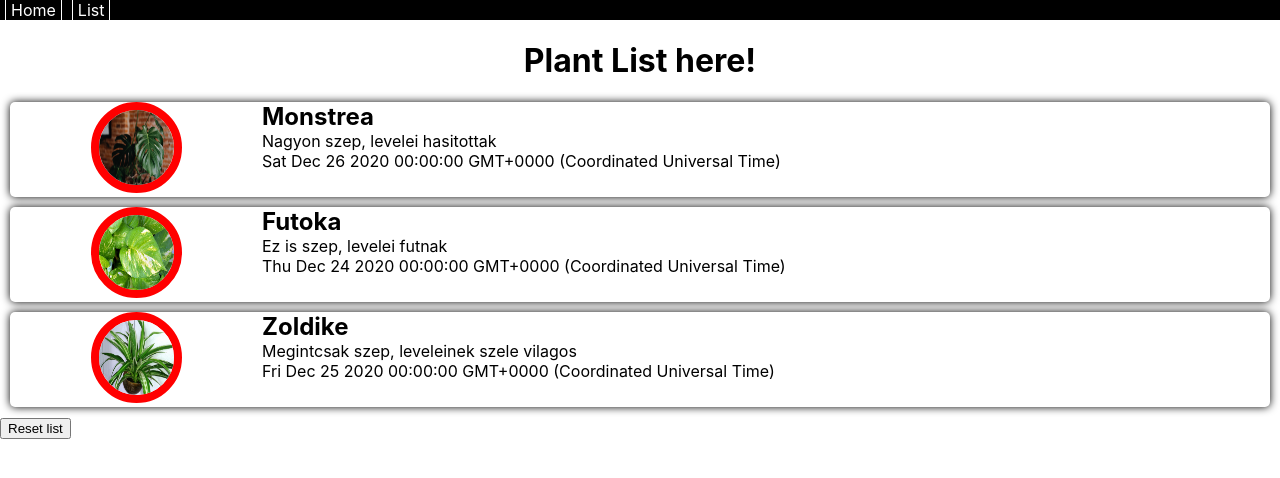
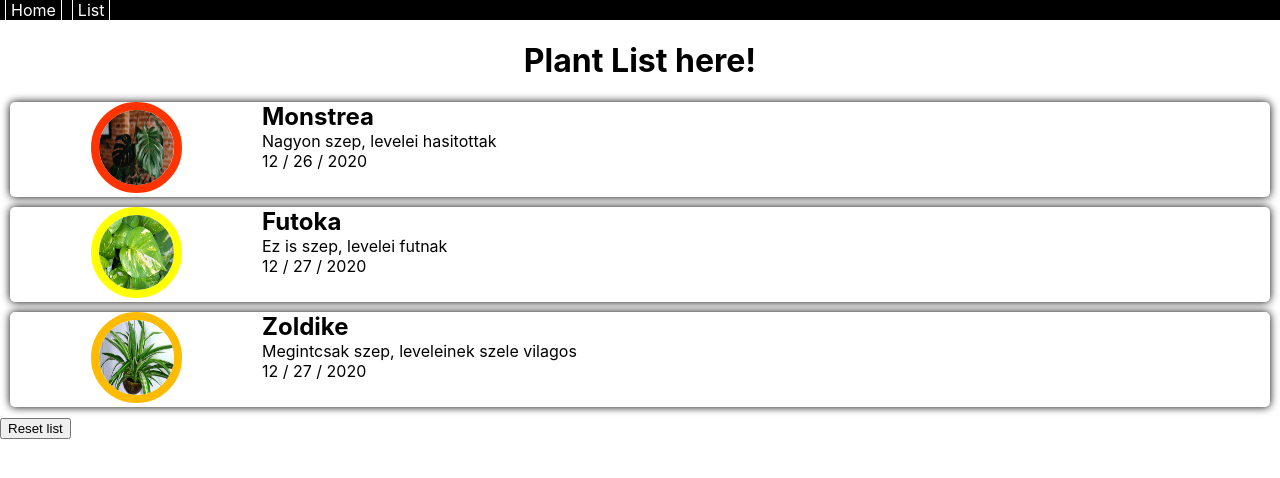
Before and after one commit to champion-street/plantation-frontend, a React (Create React App) app: page / in a window 1280 px wide. Both pictures are taken after a click on the element "List". Shown: the top 478 px of the page. Built offline with nearby package versions, Linux system fonts and the light colour scheme.

Commit message:
color percent calculation

```diff
--- a/src/App.tsx
+++ b/src/App.tsx
@@ -31,7 +31,7 @@ class App extends React.Component<IAppProps> {
     }
 
     componentDidMount() {
-        const plants = examplePlants;
+        const plants = [...examplePlants];
         this.props.savePlants(plants);
     }
 
--- a/src/common/functions.ts
+++ b/src/common/functions.ts
@@ -7,3 +7,43 @@ export function navigate(path: string, avoidScrollToTop: boolean = false): void
         window.scrollTo(0, 0);
     }
 }
+
+export function colorCalculator(wateringDeadLine: Date, lastWatered: Date): string {
+    const nowTime = Math.floor((new Date(Date.now())).getTime() / 10000);
+    const wateredTime = Math.floor(lastWatered.getTime() / 10000);
+    const deadlineTime = Math.floor(wateringDeadLine.getTime() / 10000);
+    const hundredPercent = deadlineTime - wateredTime;
+
+    const onePercent = Math.floor(hundredPercent / 100);
+    const actualPercent =  Math.floor((nowTime - wateredTime) / onePercent);
+    console.group('Percentages: ')
+        console.log('hundredPercent: ', hundredPercent);
+        console.log('onePercent: ', onePercent);
+        console.log('actual: ', Math.floor(nowTime - wateredTime) );
+        console.log('actualPercent: ', actualPercent);
+    console.groupEnd();
+    if (actualPercent > 100) {
+        return 'hundred';
+    } else if (actualPercent >= 0 && actualPercent <= 10) {
+        return 'zero';
+    } else if (actualPercent > 10 && actualPercent <= 20) {
+        return 'ten';
+    } else if (actualPercent > 20 && actualPercent <= 30) {
+        return 'twenty';
+    } else if (actualPercent > 30 && actualPercent <= 40) {
+        return 'thirty'
+    } else if (actualPercent > 40 && actualPercent <= 50) {
+        return 'forty'
+    } else if (actualPercent > 50 && actualPercent <= 60) {
+        return 'fifty'
+    } else if (actualPercent > 60 && actualPercent <= 70) {
+        return 'sixty'
+    } else if (actualPercent > 70 && actualPercent <= 80) {
+        return 'seventy'
+    } else if (actualPercent > 80 && actualPercent <= 90) {
+        return 'eighty'
+    } else if (actualPercent > 90 && actualPercent <= 100) {
+        return 'ninety';
+    }
+    return 'fail';
+}
--- a/src/common/interfaces.ts
+++ b/src/common/interfaces.ts
@@ -4,5 +4,7 @@ export interface IPlant {
     name: string;
     description: string;
     isWatered: boolean;
-    lastWatered: string | number | Date;
+    lastWatered: Date;
+    wateringDeadline: Date;
+    wateringCycle: number;
 }
--- a/src/common/sampleData.ts
+++ b/src/common/sampleData.ts
@@ -8,19 +8,25 @@ export const examplePlants: IPlant[] = [
         image: './images/monstrea.jpg',
         isWatered: false,
         lastWatered: new Date('12/26/2020'),
+        wateringCycle: 3,
+        wateringDeadline: new Date('12/29/2020'),
     }, {
         id: 2,
         name: 'Futoka',
         description: 'Ez is szep, levelei futnak',
         image: './images/futoka.jpg',
         isWatered: false,
-        lastWatered: new Date('12/24/2020'),
+        lastWatered: new Date('12/27/2020'),
+        wateringCycle: 4,
+        wateringDeadline: new Date('12/31/2020'),
     }, {
         id: 3,
         name: 'Zoldike',
         description: 'Megintcsak szep, leveleinek szele vilagos',
         image: './images/zoldike.jpg',
         isWatered: false,
-        lastWatered: new Date('12/25/2020'),
+        lastWatered: new Date('12/27/2020'),
+        wateringCycle: 3,
+        wateringDeadline: new Date('12/30/2020'),
     }
 ]
--- a/src/components/PlantComponent.tsx
+++ b/src/components/PlantComponent.tsx
@@ -1,6 +1,7 @@
 import React from 'react';
 import '../style/plant.css';
 import {IPlant} from "../common/interfaces";
+import {colorCalculator} from "../common/functions";
 
 export interface IPlantProps extends IPlant {
     watering: (id: number | undefined) => void;
@@ -19,7 +20,9 @@ class PlantComponent extends React.Component<IPlantProps, IPlantState> {
             description: '',
             image: '',
             isWatered: false,
-            lastWatered: Date.now(),
+            lastWatered: new Date(Date.now()),
+            wateringDeadline: new Date(Date.now()),
+            wateringCycle: 0,
         }
     }
 
@@ -38,16 +41,17 @@ class PlantComponent extends React.Component<IPlantProps, IPlantState> {
     }
 
     render () {
-        const {image, name, description, isWatered, id, lastWatered} = this.state;
+        const {image, name, description, id, lastWatered, wateringDeadline, wateringCycle} = this.state;
+        const wateredDate = new Date(lastWatered);
         return (
             <div className='plant-container'>
                 <div className='plant-image-container'>
-                    <img className={`plant-image ${isWatered ? 'watered' : ''}`} src={image} onClick={() => {this.props.watering(id)}} />
+                    <img className={`plant-image ${colorCalculator(wateringDeadline, lastWatered)}-percent`} src={image} onClick={() => {this.props.watering(id)}} />
                 </div>
                 <div className='plant-data'>
                     <h2 className='plant-name'>{name}</h2>
                     <p className='plant-description'>{description}</p>
-                    <p>{lastWatered.toString()}</p>
+                    <p>{wateredDate.getMonth() + 1} / {wateredDate.getDate()} / {wateredDate.getFullYear()}</p>
                 </div>
             </div>
         );
--- a/src/components/PlantListComponent.tsx
+++ b/src/components/PlantListComponent.tsx
@@ -4,8 +4,7 @@ import PlantComponent from "./PlantComponent";
 import '../style/plant-list.css';
 import {connect} from 'react-redux';
 import {savePlants} from "../redux/actions";
-import {FB_CONFIG} from "../services/firebase/Config";
-import firebase from "firebase";
+import {examplePlants} from "../common/sampleData";
 
 export interface IPlantListProps {
     plants: IPlant[],
@@ -41,25 +40,7 @@ class PlantListComponent extends React.Component<IPlantListProps, IPlantListStat
             this.setState({
                 plants: this.props.plants,
             });
-
         }
-    }
-
-
-    render(): JSX.Element {
-        const {plants} = this.state;
-        console.log('plants at render: ', plants);
-        return (
-            <div>
-            <div className='plant-list-container'>
-                <h1>Plant List here!</h1>
-                {plants.map( (plant, index) =>
-                    <PlantComponent {...plant} watering={this.watering} key={index}/>
-                )}
-            </div>
-                <button onClick={this.resetList}>Reset list</button>
-            </div>
-        )
     }
 
     watering (id: number | undefined): void {
@@ -73,11 +54,53 @@ class PlantListComponent extends React.Component<IPlantListProps, IPlantListStat
     }
 
     resetList (): void {
-        const plants = this.state.plants.map(plant => {
-            plant.isWatered = false;
-            return plant;
-        });
+        const plants: IPlant[] = [
+            {
+                id: 1,
+                name: 'Monstrea',
+                description: 'Nagyon szep, levelei hasitottak',
+                image: './images/monstrea.jpg',
+                isWatered: false,
+                lastWatered: new Date('12/26/2020'),
+                wateringCycle: 3,
+                wateringDeadline: new Date('12/29/2020'),
+            }, {
+                id: 2,
+                name: 'Futoka',
+                description: 'Ez is szep, levelei futnak',
+                image: './images/futoka.jpg',
+                isWatered: false,
+                lastWatered: new Date('12/24/2020'),
+                wateringCycle: 4,
+                wateringDeadline: new Date('12/28/2020'),
+            }, {
+                id: 3,
+                name: 'Zoldike',
+                description: 'Megintcsak szep, leveleinek szele vilagos',
+                image: './images/zoldike.jpg',
+                isWatered: false,
+                lastWatered: new Date('12/25/2020'),
+                wateringCycle: 3,
+                wateringDeadline: new Date('12/28/2020'),
+            }
+        ];
         this.props.savePlants(plants);
+    }
+
+
+    render(): JSX.Element {
+        const {plants} = this.state;
+        return (
+            <div>
+            <div className='plant-list-container'>
+                <h1>Plant List here!</h1>
+                {plants.map( (plant, index) =>
+                    <PlantComponent {...plant} watering={this.watering} key={index}/>
+                )}
+            </div>
+                <button onClick={this.resetList}>Reset list</button>
+            </div>
+        )
     }
 }
 
--- a/src/style/plant.css
+++ b/src/style/plant.css
@@ -33,6 +33,46 @@
     transition: 500ms;
 }
 
-.plant-image.watered {
-    border: solid 8px #6bff00;
+.plant-image.zero-percent {
+    border: solid 8px #00ff00;
 }
+
+.plant-image.ten-percent {
+    border: solid 8px #99ff00;
+}
+
+.plant-image.twenty-percent {
+    border: solid 8px #ccff00;
+}
+
+.plant-image.thirty-percent {
+    border: solid 8px #ffff00;
+}
+
+.plant-image.forty-percent {
+    border: solid 8px #ffcc00;
+}
+
+.plant-image.fifty-percent {
+    border: solid 8px #ffbb00;
+}
+
+.plant-image.sixty-percent {
+    border: solid 8px #ff9900;
+}
+
+.plant-image.seventy-percent {
+    border: solid 8px #ff5500;
+}
+
+.plant-image.eighty-percent {
+    border: solid 8px #ff3300;
+}
+
+.plant-image.ninety-percent {
+    border: solid 8px #ff0000;
+}
+
+.plant-image.hundred-percent {
+    border: solid 8px #000000;
+}
```
